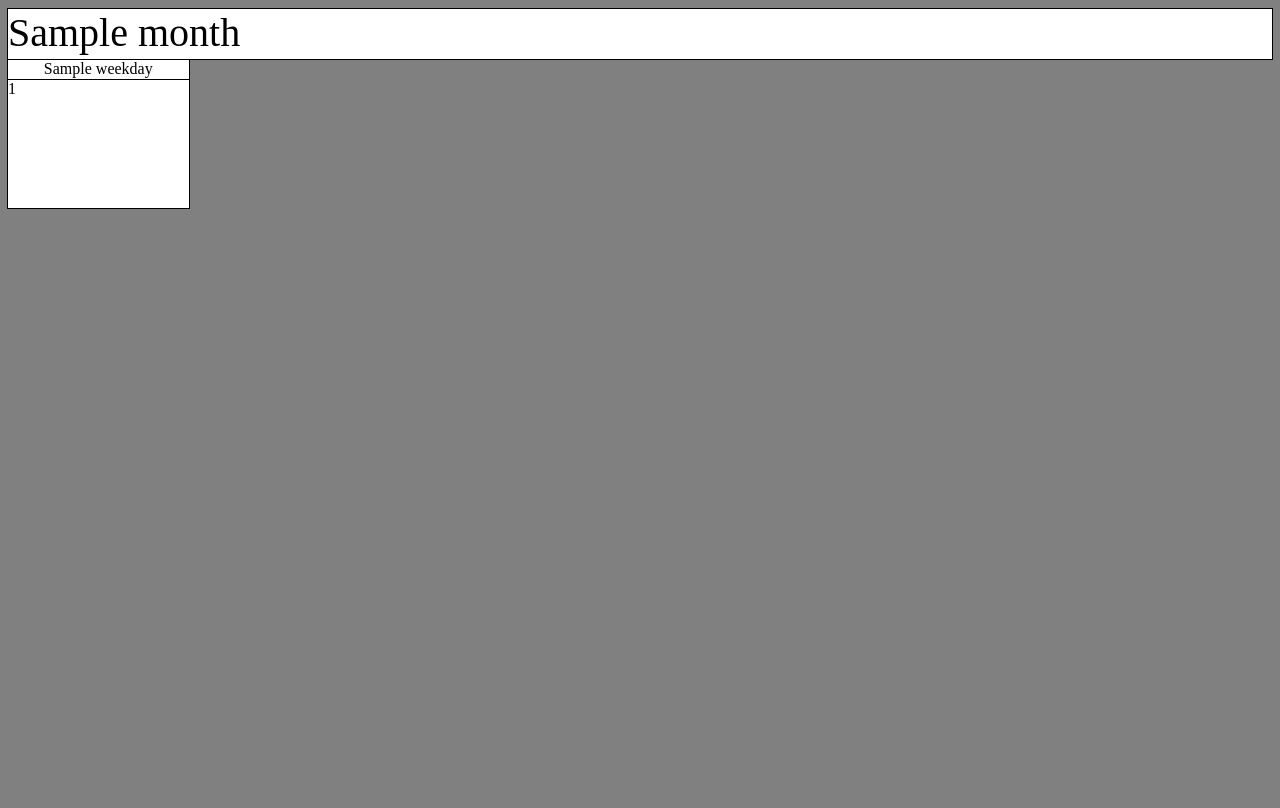
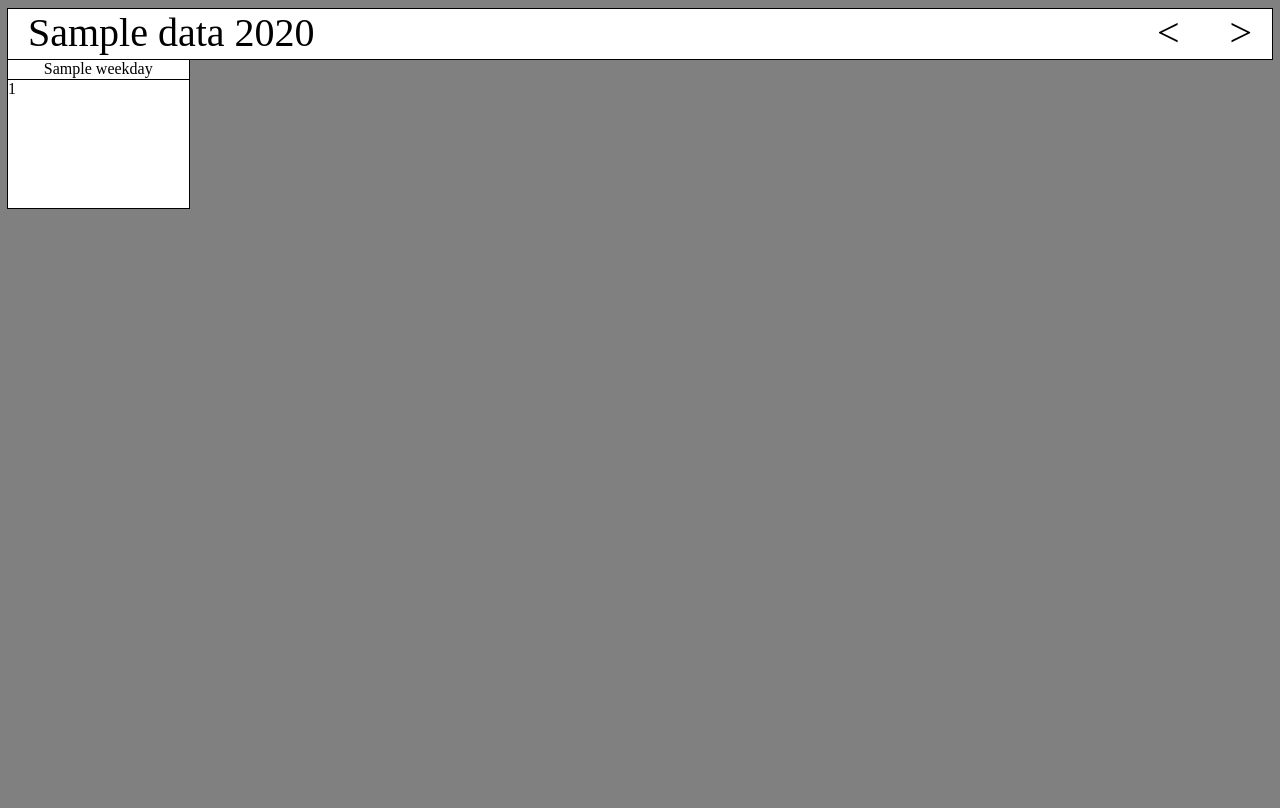
Before and after one commit to TemeKoo/calendar, a Flask app: template templates/index.html in a window 1280 px wide. Run offline with Flask 2, Linux system fonts and the light colour scheme; the template is opened without the code that fills it: most values are stand-ins (such as "Sample title", 1, 10 or a date in 2020).

Commit message:
Can now change month

```diff
--- a/app.py
+++ b/app.py
@@ -1,4 +1,4 @@
-from flask import Flask, render_template
+from flask import Flask, render_template, redirect, url_for, request
 from datetime import date
 from calendar import Calendar, day_name, month_name
 
@@ -6,16 +6,56 @@ app = Flask(__name__)
 
 @app.route("/")
 def index():
+    today = date.today()
+    url = url_for("calendar_page", year=today.year, month=today.month)
+    return redirect(url)
+
+
+@app.route("/calendar", methods=["GET"])
+def calendar_page():
     calendar = Calendar()
-    day = date.today()
-    weeks = list(calendar.monthdays2calendar(day.year, day.month))
+    month = int(request.args.get("month"))
+    year = int(request.args.get("year"))
+
+    weeks = list(calendar.monthdays2calendar(year, month))
 
     while len(weeks) < 6:
         weeks.append([(0, i) for i in range(7)])
 
-    names = {}
+    data = {}
+    data["weekdays"] = list(day_name)
+    data["month"] = month
+    data["month_name"] = month_name[month]
+    data["year"] = str(year)
 
-    names["weekdays"] = list(day_name)
-    names["month"] = month_name[day.month]
+    return render_template("index.html", weeks=weeks, data=data)
 
-    return render_template("index.html", weeks=weeks, names=names)
+
+@app.route("/prevmonth", methods=["GET"])
+def prevmonth():
+    month = int(request.args.get("month"))
+    year = int(request.args.get("year"))
+
+    month -= 1
+    if month < 1:
+        month = 12
+        year -= 1
+
+    url = url_for("calendar_page", year=year, month=month)
+
+    return redirect(url)
+
+
+@app.route("/nextmonth", methods=["GET"])
+def nextmonth():
+    month = int(request.args.get("month"))
+    year = int(request.args.get("year"))
+
+    month += 1
+    if month > 12:
+        month = 1
+        year += 1
+
+    url = url_for("calendar_page", year=year, month=month)
+
+    return redirect(url)
--- a/static/styles/style.css
+++ b/static/styles/style.css
@@ -6,7 +6,6 @@ html, body {
 .calendarcontainer {
     width: 100%;
     height: 100%;
-    justify-content: center;
 }
 
 .monthnamecontainer {
@@ -16,6 +15,25 @@ html, body {
     background-color: white;
     border: 1px solid black;
     margin: 0 -1px -1px;
+    display: flex;
+}
+
+.monthname {
+    margin-left: 20px;
+}
+
+.prevmonth, .nextmonth {
+    color: black;
+    text-decoration: none;
+}
+
+.prevmonth {
+    margin-left: auto;
+}
+
+.nextmonth {
+    margin-left: 50px;
+    margin-right: 20px;
 }
 
 .weekdayscontainer {
@@ -24,33 +42,28 @@ html, body {
     display: flex;
 }
 
-.daynamecontainer {
-    width: calc(100% / 7);
-    height: 100%;
-    border: 1px solid black;
-    background-color: white;
-    text-align: center;
-    margin: 0 -1px 0;
-}
-
 .weekcontainer {
     width: 100%;
     height: 16%;
     display: flex
 }
 
-.emptyday {
+.daycontainer, .emptyday, .daynamecontainer {
     width: calc(100% / 7);
     height: 100%;
     border: 1px solid black;
-    background-color: darkgrey;
     margin: 0 -1px 0;
 }
 
+.emptyday {
+    background-color: darkgrey;
+}
+
 .daycontainer {
-    width: calc(100% / 7);
-    height: 100%;
-    border: 1px solid black;
     background-color: white;
-    margin: 0 -1px 0;
 }
+
+.daynamecontainer {
+    background-color: white;
+    text-align: center;
+}
--- a/templates/index.html
+++ b/templates/index.html
@@ -4,7 +4,7 @@
 
 <head>
 
-<link rel="stylesheet" type="text/css" href="{{ url_for('static',filename='styles/style.css') }}">
+<link rel="stylesheet" type="text/css" href="{{ url_for('static', filename='styles/style.css') }}">
 
 </head>
 
@@ -13,11 +13,13 @@
 
 <div class="calendarcontainer">
     <div class="monthnamecontainer">
-        {{ names["month"] }}
+        <span class="monthname">{{ data["month_name"] }} {{ data["year"] }}</span>
+        <a href="{{ url_for('prevmonth', year=data['year'], month=data['month']) }}" class="prevmonth"><</a>
+        <a href="{{ url_for('nextmonth', year=data['year'], month=data['month']) }}" class="nextmonth">></a>
     </div>
 
     <div class="weekdayscontainer">
-        {% for weekday in names["weekdays"] %}
+        {% for weekday in data["weekdays"] %}
         <div class="daynamecontainer">
             {{ weekday }}
         </div>
```
